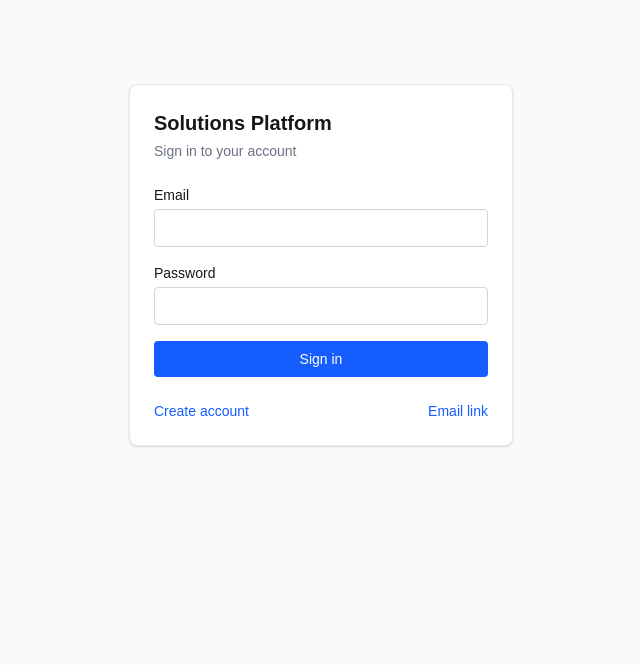
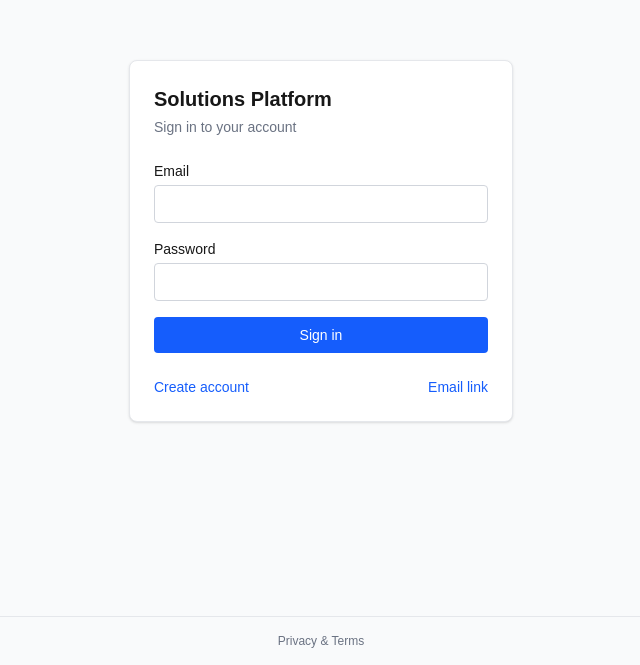
Before and after one commit to jasonartis/Solutions, a Next.js app in the folder apps/web/: page /login in a window 1280 px wide. Shown: the part 135-800 px from the top of the page, without its empty margins (319-959 px from the left). Built offline with nearby package versions, Linux system fonts and the light colour scheme; no server answers.

Commit message:
feat: link /privacy into the site footer (go-live checklist item 3)
Shared SiteFooter component, added to the authenticated app layout
and the login page -- the two places that cover every visitor,
signed in or not. Minimal on purpose: just the one link for now.

```diff
--- a/apps/web/app/(app)/layout.tsx
+++ b/apps/web/app/(app)/layout.tsx
@@ -2,6 +2,7 @@ import Link from 'next/link'
 import { redirect } from 'next/navigation'
 import { createClient } from '@/lib/supabase/server'
 import { getProfile } from '@/lib/platform'
+import { SiteFooter } from '@/components/site-footer'
 
 export default async function AppLayout({ children }: { children: React.ReactNode }) {
   const supabase = await createClient()
@@ -37,6 +38,7 @@ export default async function AppLayout({ children }: { children: React.ReactNod
         </div>
       </header>
       <main className="mx-auto max-w-5xl p-4 sm:p-6">{children}</main>
+      <SiteFooter />
     </div>
   )
 }
--- a/apps/web/app/login/page.tsx
+++ b/apps/web/app/login/page.tsx
@@ -3,6 +3,7 @@
 import { useState } from 'react'
 import { useRouter } from 'next/navigation'
 import { createClient } from '@/lib/supabase/client'
+import { SiteFooter } from '@/components/site-footer'
 
 type Mode = 'signin' | 'signup' | 'magic'
 
@@ -45,7 +46,8 @@ export default function LoginPage() {
   }
 
   return (
-    <main className="flex min-h-screen items-center justify-center bg-gray-50 p-4">
+    <div className="flex min-h-screen flex-col bg-gray-50">
+      <main className="flex flex-1 items-center justify-center p-4">
         <div className="w-full max-w-sm rounded-lg border border-gray-200 bg-white p-6 shadow-sm">
           <h1 className="mb-1 text-xl font-semibold">Solutions Platform</h1>
           <p className="mb-6 text-sm text-gray-500">
@@ -116,5 +118,7 @@ export default function LoginPage() {
           </div>
         </div>
       </main>
+      <SiteFooter />
+    </div>
   )
 }
--- /dev/null
+++ b/apps/web/components/site-footer.tsx
@@ -0,0 +1,14 @@
+import Link from 'next/link'
+
+// Go-live checklist item 3: the privacy/terms page needs to actually be
+// reachable, not just exist at a hidden URL. Kept minimal on purpose — this
+// is the whole footer for now.
+export function SiteFooter() {
+  return (
+    <footer className="border-t border-gray-200 px-4 py-4 text-center text-xs text-gray-500 sm:px-6">
+      <Link href="/privacy" className="hover:underline">
+        Privacy &amp; Terms
+      </Link>
+    </footer>
+  )
+}
```
Lines whose indentation alone changed are shown as unchanged.
